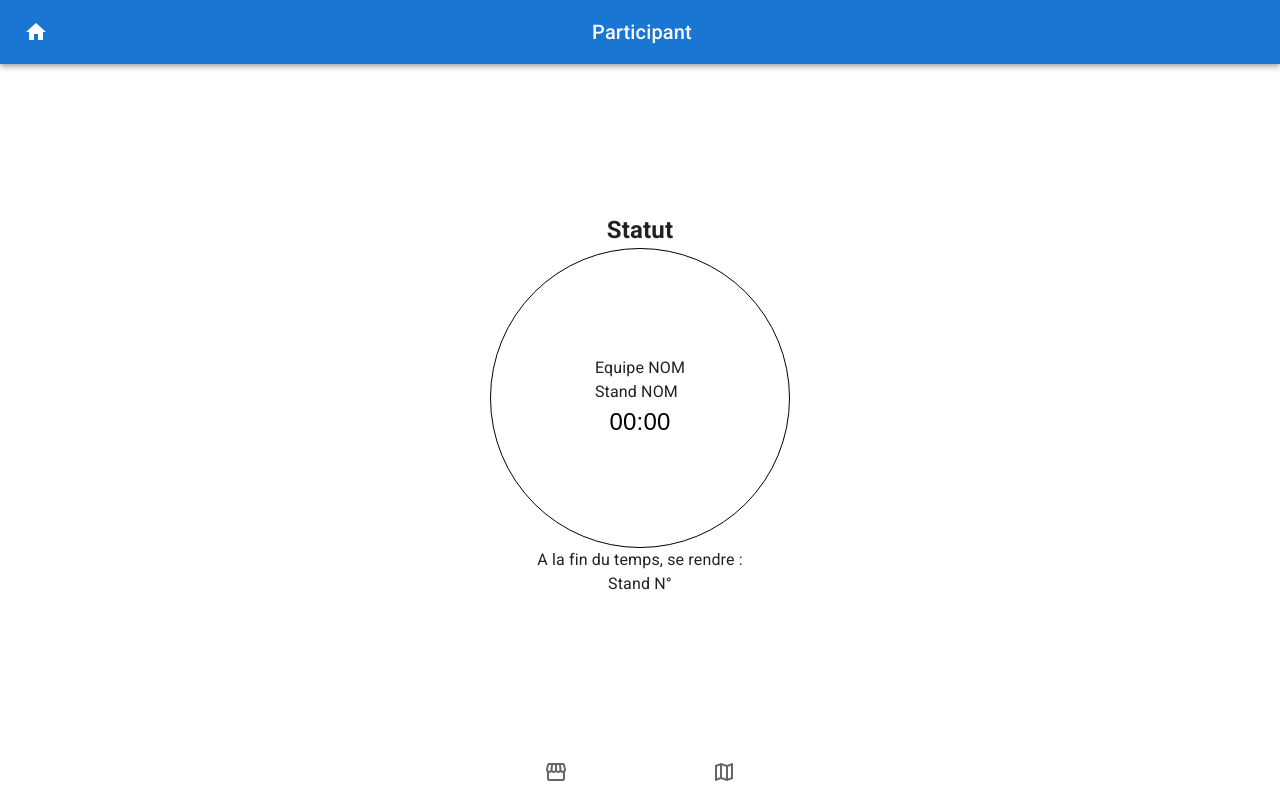
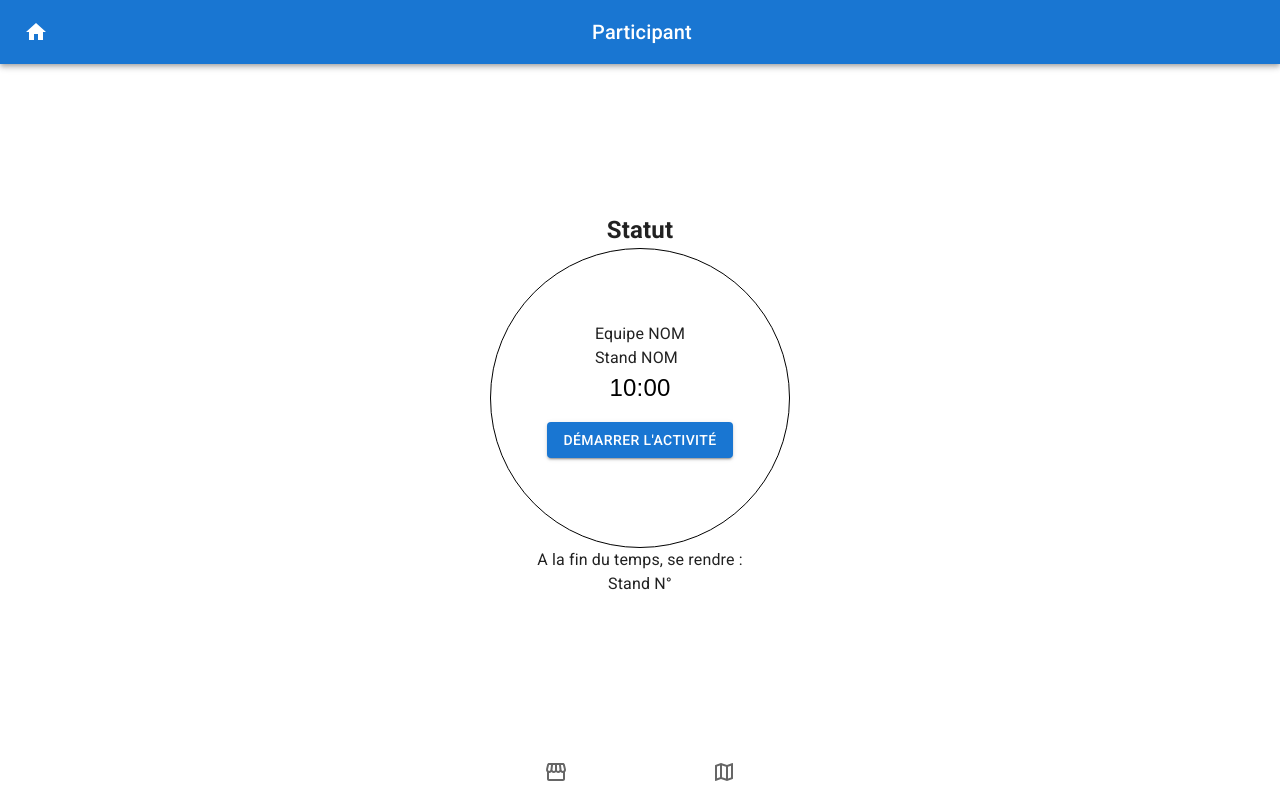
Before and after one commit to JoAnisky/rotation-app-frontend, a React (Vite) app: page /participant in a window 1280 px wide. Built offline with nearby package versions, Linux system fonts and the light colour scheme; no server answers; a web font is replaced by a local one.

Commit message:
added: isAdmin props for ControlButtons display

```diff
--- a/src/pages/Gamemaster.tsx
+++ b/src/pages/Gamemaster.tsx
@@ -13,9 +13,9 @@ const Gamemaster: React.FC = () => {
   return (
     <PageContainer role="Maître du jeu">
       <h1>Maître du jeu</h1>
-      <StopWatch />
-      {/* <ControlButtons />
-      <Timer /> */}
+      <StopWatch isAdmin={true}/>
+      {/* <ControlButtons /> */}
+      {/* <Timer /> */}
     </PageContainer>
   );
 };
--- a/src/pages/Participant.tsx
+++ b/src/pages/Participant.tsx
@@ -3,8 +3,10 @@ import PagesContainer from "../layouts/PageContainer";
 import Status from "../components/Status";
 import { Box } from "@mui/material";
 import Timer from "../components/Timer/Timer";
+import StopWatch from "../components/Timer/Stopwatch";
 
 const Participant: React.FC = () => {
+
   return (
     <PagesContainer role="Participant">
       <Status />
@@ -13,7 +15,7 @@ const Participant: React.FC = () => {
         <p>Equipe NOM</p>
         <p>Stand NOM</p>
       </div>
-      <Timer />
+      <StopWatch isAdmin={false} />
       </Box>
 
       <p>A la fin du temps, se rendre :</p>
```
